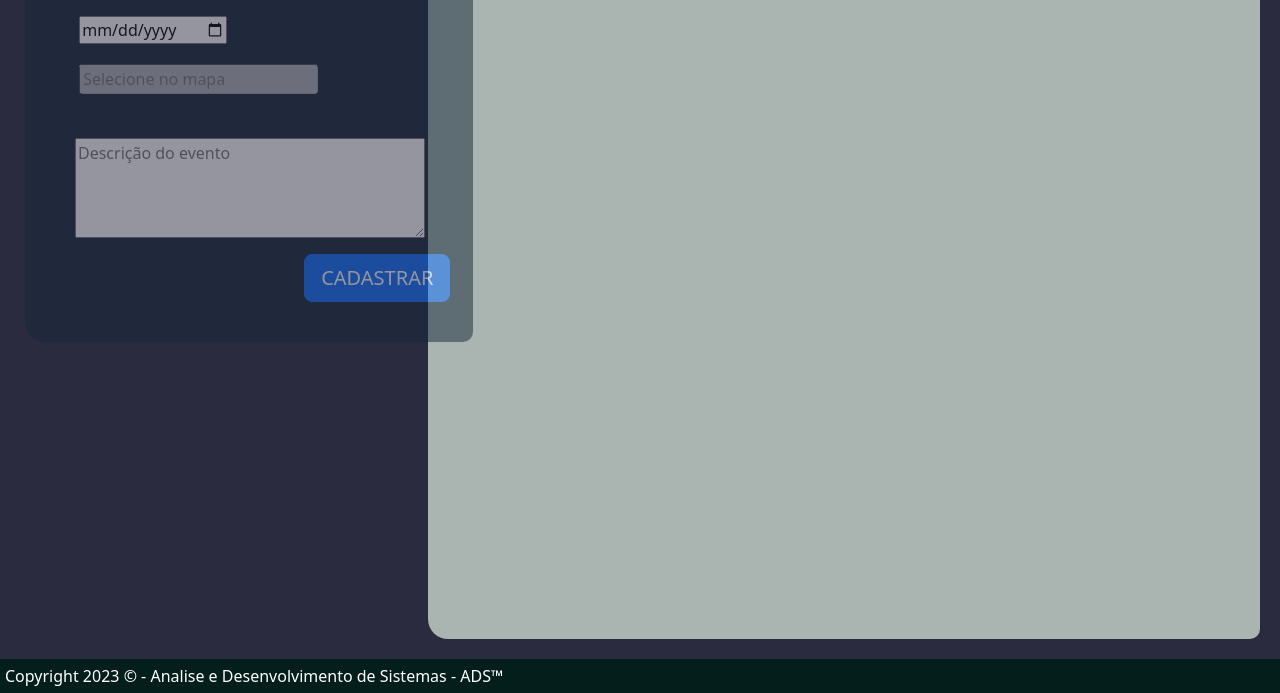
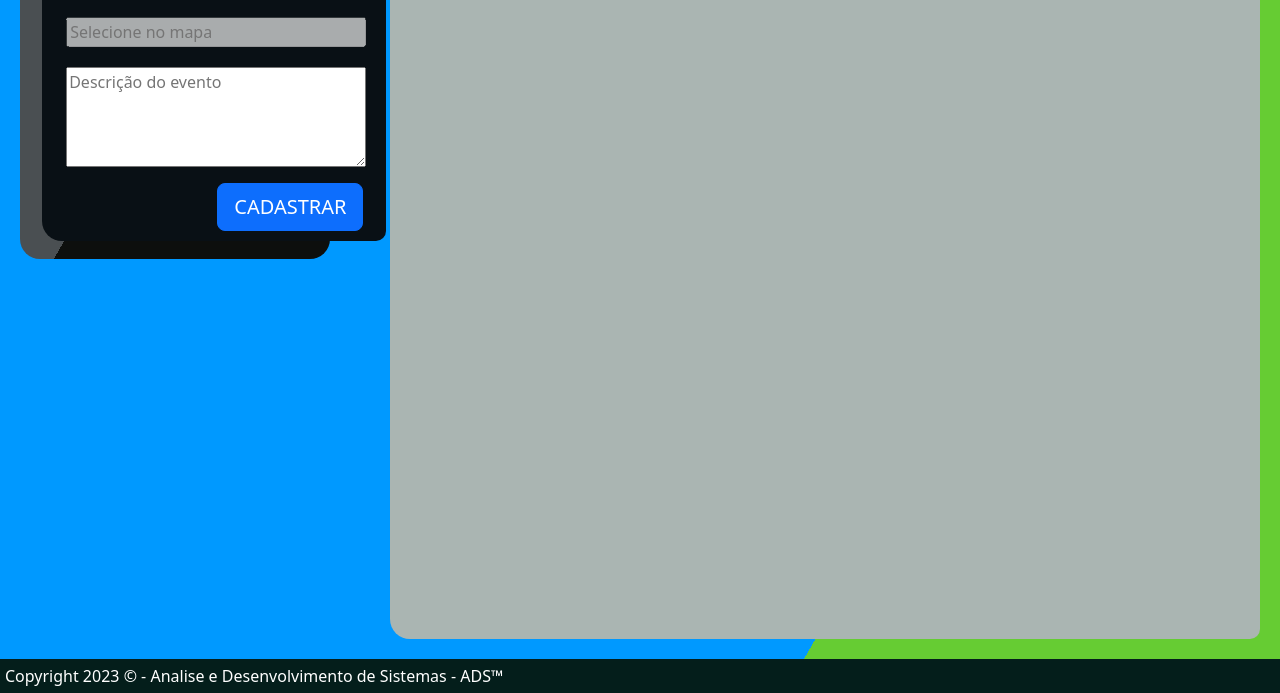
Before and after one commit to IsraelLazaro/ProjetoDBII, a plain HTML site: page index.html in a window 1280 px wide. Shown: the part 257-950 px from the top of the page. Drawn offline with nearby package versions, Linux system fonts and the light colour scheme; some packages are replaced by stand-ins of ours.

Commit message:
Ajustandos os formulários do front

```diff
--- a/css/style.css
+++ b/css/style.css
@@ -10,40 +10,37 @@ that contains the map.
 /* Optional: Makes the sample page fill the window.  */
 html,
 body {
+    background-image: linear-gradient(-60deg, #6c3 50%, #09f 50%);
     height: 100%;
     margin: 0;
     padding: 0;
-    background-color: rgb(43, 43, 63);
 }
 /* FIM */
 
 /* Formato da DIV do formulário*/
 .forms{
+    color: white;
     position: absolute;
-    margin-top: 50px;
-    width: 35%;
+    margin-top: 18px;
+    width: auto;
     height: auto;
-    padding: 40px;
-    margin-left: 25px;
+    padding: 10px;
+    margin-left: 22px;
     border-radius: 10px 20px;
-    background-color: rgb(21, 40, 56);
-    opacity: 0.5;
-}
-.forms:hover{
-    opacity: 0.9;
+    background-color: rgb(9, 16, 21);
 }
 .formsList{
+
     position: absolute;
-    margin-top: 25px;
-    max-width: 35%;
-    min-height: 600px;
-
+    margin-top: 20px;
+    max-width: 28%;
+    min-height: 630px;
+    max-height: 630px;
     height: auto;
     padding: 40px;
     margin-left: 20px;
     border-radius: 40px;
-    background-color: rgb(21, 40, 56);
-
+    background-image: linear-gradient(-60deg, rgb(4, 4, 9) 50%, rgb(5, 11, 7) 50%);
 }
 .containerEvento{
     position: relative;
@@ -68,6 +65,10 @@ body {
     text-align: right;
     font-size: small;
 }
+.title{
+    border-radius: 5px;
+    border-bottom-style:double;
+}
 /* FIM */
 /* Formatando DIV do mapa*/
 .maps{
@@ -76,7 +77,7 @@ body {
     border-radius: 10px 20px;
     position: relative;
     float: right;
-    width: 65%;
+    width: 68%;
     background-color:rgb(170, 181, 178);
     opacity: 1;
 
@@ -98,16 +99,16 @@ body {
     opacity: 0.7;
 }
 .cxtxt{
+    width: 300px;
     margin: 10px;
 }
 .cxtxt2{
+    width: 300px;
     margin: 10px;
 }
-h2{
-    color: white;
-}
+
 #descricao{
-    width: 350px;
+    width: 300px;
     height: 100px;
 }
 
@@ -121,7 +122,7 @@ h2{
     opacity: 0.3;
 }
 #salvar{
-    margin-left: 65%;
+    margin-left: 51%;
 }
 footer{
     width: 100%;
@@ -133,3 +134,16 @@ footer{
     color: #ffffff;
     box-sizing: border-box;
 }
+.secao{
+    border-radius: 20px;
+    margin: 20px;
+    margin-right: 950px;
+    position: inherit;
+    min-width: 45px;
+    min-height: 420px;
+    background-image: linear-gradient(-60deg, rgb(13, 15, 13) 50%, rgb(74, 79, 82) 50%);
+}
+.colaboradores{
+    position:absolute;
+
+}
--- a/index.html
+++ b/index.html
@@ -66,10 +66,11 @@
       </div>
 
 <!-- FORMULÁRIO DA PÁGINA -->
+  <section class="secao">
     <div id="form" class="forms">
         <form action="/novo" method="post">
             <div>
-                <h2 >CADASTRO DE EVENTOS</h2>
+                <h3 >CADASTRO DE EVENTOS</h3>
                 <label for="nomeEvento"></label>
                 <input class="cxtxt" type="text" name="nome" id="nomeEv" placeholder="Nome do evento" required>
             </div>
@@ -88,14 +89,13 @@
               <button id="salvar" type="button" class="btn btn-primary btn-lg" onclick="salvarPonto()" method="POST" > CADASTRAR </button>
         </form>
     </div>
-
+  </section>
 
 <!-- Links dos scripts -->
     <script>(g=>{var h,a,k,p="The Google Maps JavaScript API",c="google",l="importLibrary",q="__ib__",m=document,b=window;b=b[c]||(b[c]={});var d=b.maps||(b.maps={}),r=new Set,e=new URLSearchParams,u=()=>h||(h=new Promise(async(f,n)=>{await (a=m.createElement("script"));e.set("libraries",[...r]+"");for(k in g)e.set(k.replace(/[A-Z]/g,t=>"_"+t[0].toLowerCase()),g[k]);e.set("callback",c+".maps."+q);a.src=`https://maps.${c}apis.com/maps/api/js?`+e;d[q]=f;a.onerror=()=>h=n(Error(p+" could not load."));a.nonce=m.querySelector("script[nonce]")?.nonce||"";m.head.append(a)}));d[l]?console.warn(p+" only loads once. Ignoring:",g):d[l]=(f,...n)=>r.add(f)&&u().then(()=>d[l](f,...n))})
       ({key: "", v: "weekly"});</script>
+      </body>
       <footer>
         Copyright 2023 © - Analise e Desenvolvimento de Sistemas - ADS™
       </footer>
-
-      </body>
 </html>
```
Also changed, not shown: eventos.html (+5 -5 lines).
